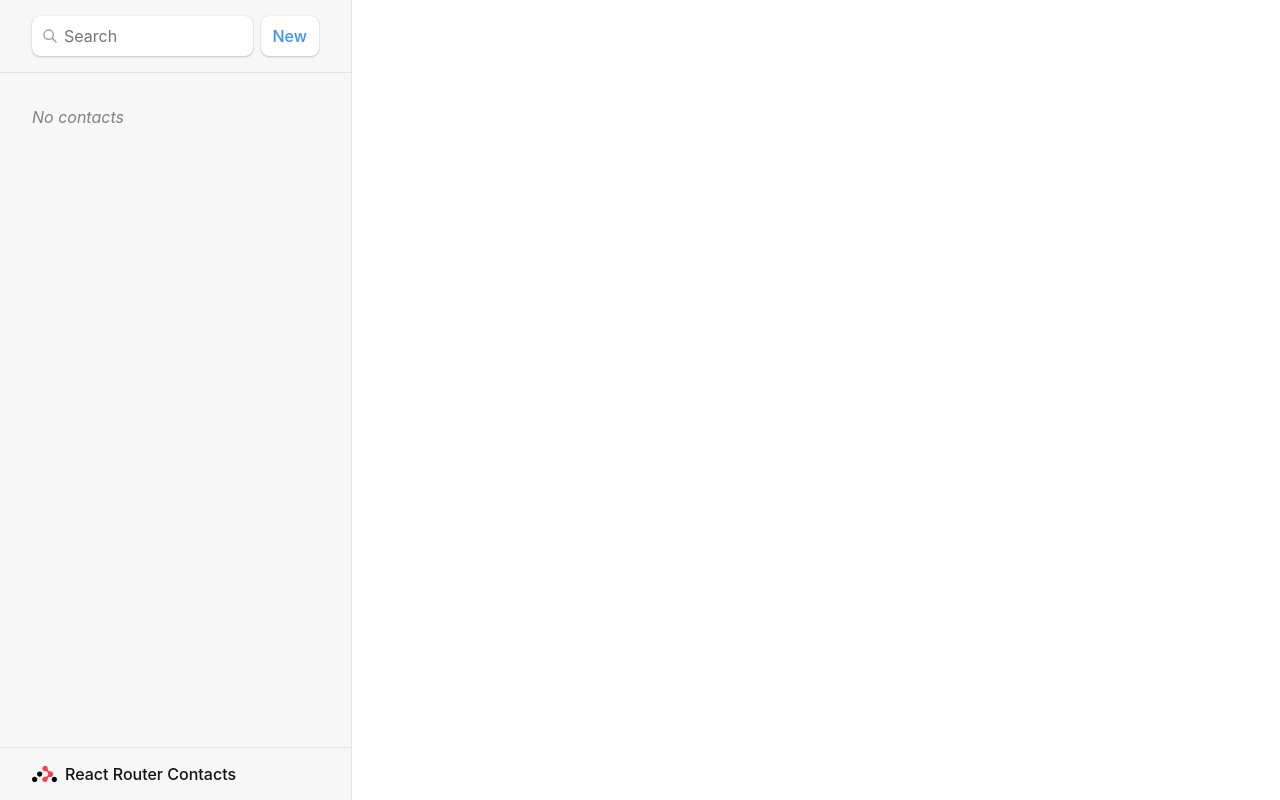
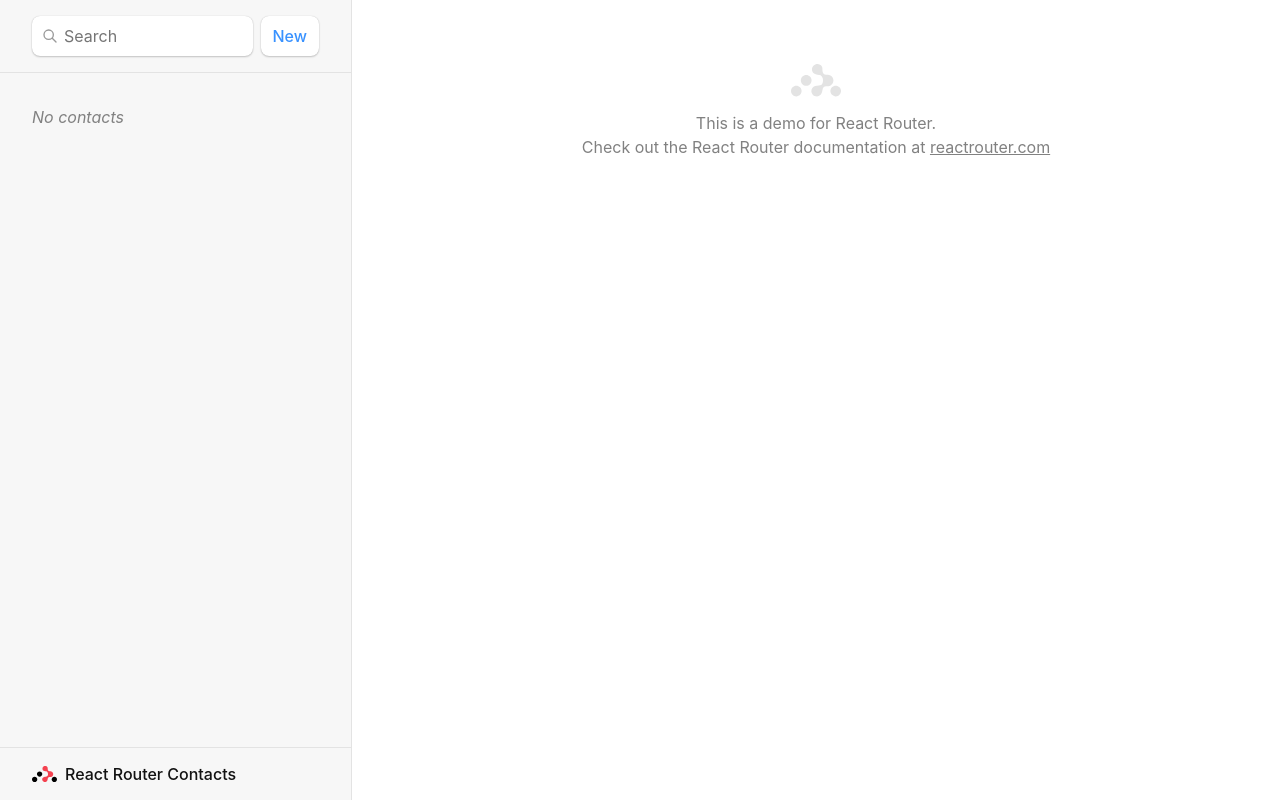
Before and after one commit to kelvinmacharia254/react-router, a React (Vite) app: page / in a window 1280 px wide. Built offline with nearby package versions, Linux system fonts and the light colour scheme.

Commit message:
add index route

```diff
--- a/src/App.jsx
+++ b/src/App.jsx
@@ -8,6 +8,8 @@
 import EditContact, {action as editAction} from "./routes/EditContact.jsx";
 
 import {action as destroyAction} from "./routes/Destroy.jsx";
+
+import Index from "./routes/Index.jsx";
 export default function App() {
     const router = createBrowserRouter([
         {
@@ -17,6 +19,7 @@
             loader: rootLoader,
             action: rootAction,
             children:[
+                {index:true, element: <Index/>},
                 {
                     path:"contact/:contactId",
                     element: <Contact/>,
--- /dev/null
+++ b/src/routes/Index.jsx
@@ -0,0 +1,12 @@
+export default function Index(){
+    return(
+        <p id="zero-state">
+            This is a demo for React Router.
+            <br/>
+            Check out the React Router documentation at {" "}
+            <a href="https://reactrouter.com">
+                 reactrouter.com
+            </a>
+        </p>
+    )
+}
```
Also changed, not shown: 1 other file (tests, documents, lock files or other folders).
